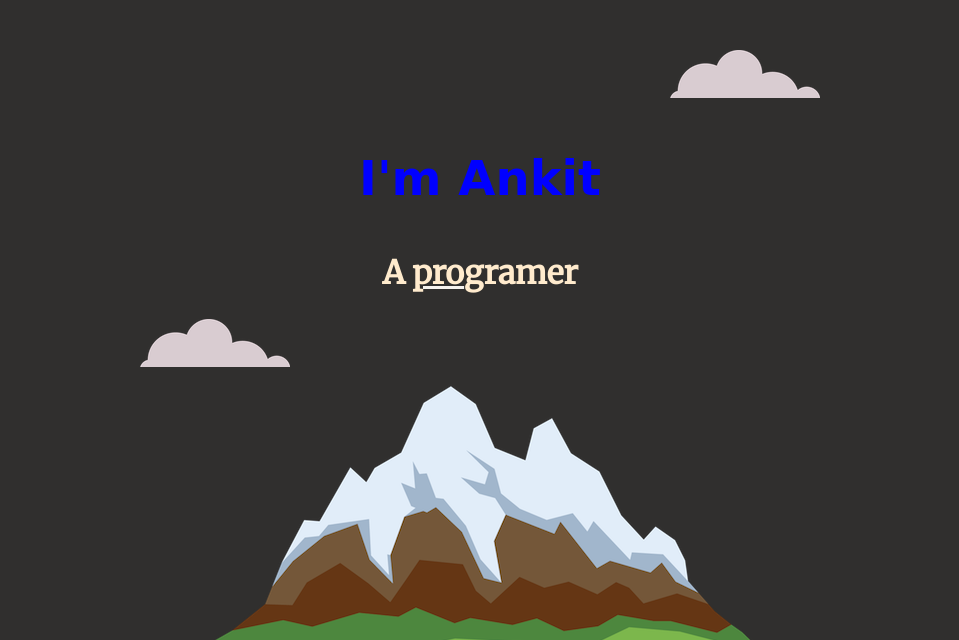
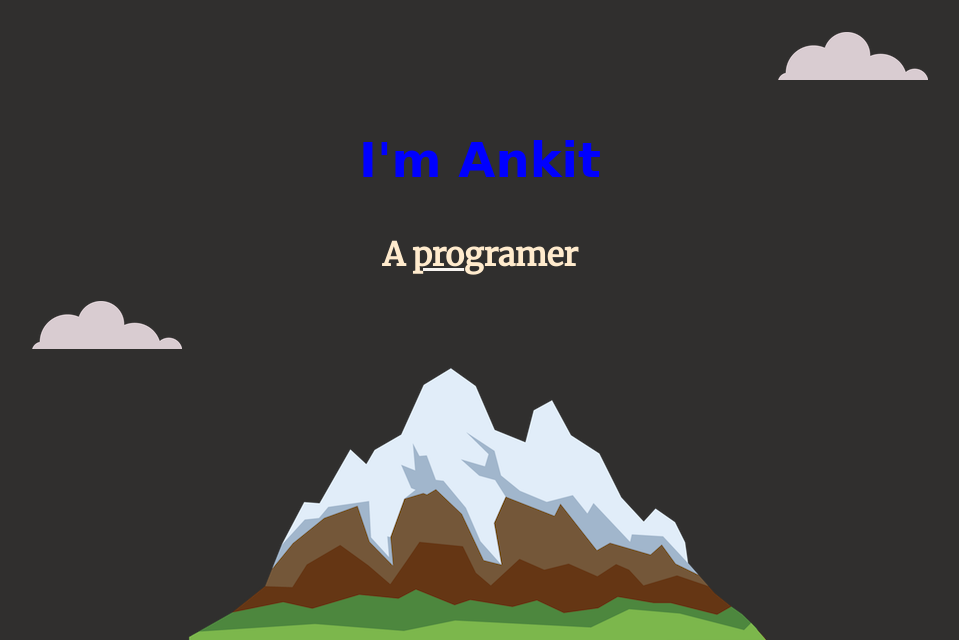
Before and after one commit to ankitpandey12199/modified-personal-site, a plain HTML site: page index.html in a window 1280 px wide. Shown: the top 640 px of the page, without its empty margins (160-1119 px from the left). Drawn offline with Linux system fonts and the light colour scheme.

Commit message:
Update styles.css

```diff
--- a/styles.css
+++ b/styles.css
@@ -17,7 +17,7 @@ h1
 {
     font-family: cursive,sans-serif;
     font-size: 3rem;
-    margin: 30px auto 0 auto;
+    margin: 2rem auto 0 auto;
     color: blue;
     line-height: 2;
 }
@@ -31,14 +31,14 @@ h3
 .top-container {
 
     position: relative;
-    padding-top: 100px;
+    padding-top: 5rem;
     background-color: rgb(48, 47, 46);
-  margin-bottom: -20px;
+  margin-bottom: -1rem;
 
 }
 .middle-container {
     background-color: rgb(247, 10, 10);
-margin-bottom: -35px;
+margin-bottom: -2rem;
 }
 
 .bottom-container {
@@ -51,13 +51,13 @@ margin-bottom: -35px;
 
 .top-cloud {
 position: absolute;
-top:50px;
-right:300px;
+top:2rem;
+right:12rem ;
 }
 
 .bottom-cloud {
     position: absolute;
-    left: 300px;
+    left: 12rem;
 }
 h2
 {
@@ -80,6 +80,6 @@ p
 }
 .programmer:hover
 {
-   text-decoration: underline chocolate;
+   text-decoration: underline black;
     zoom:80%;
 }
```
